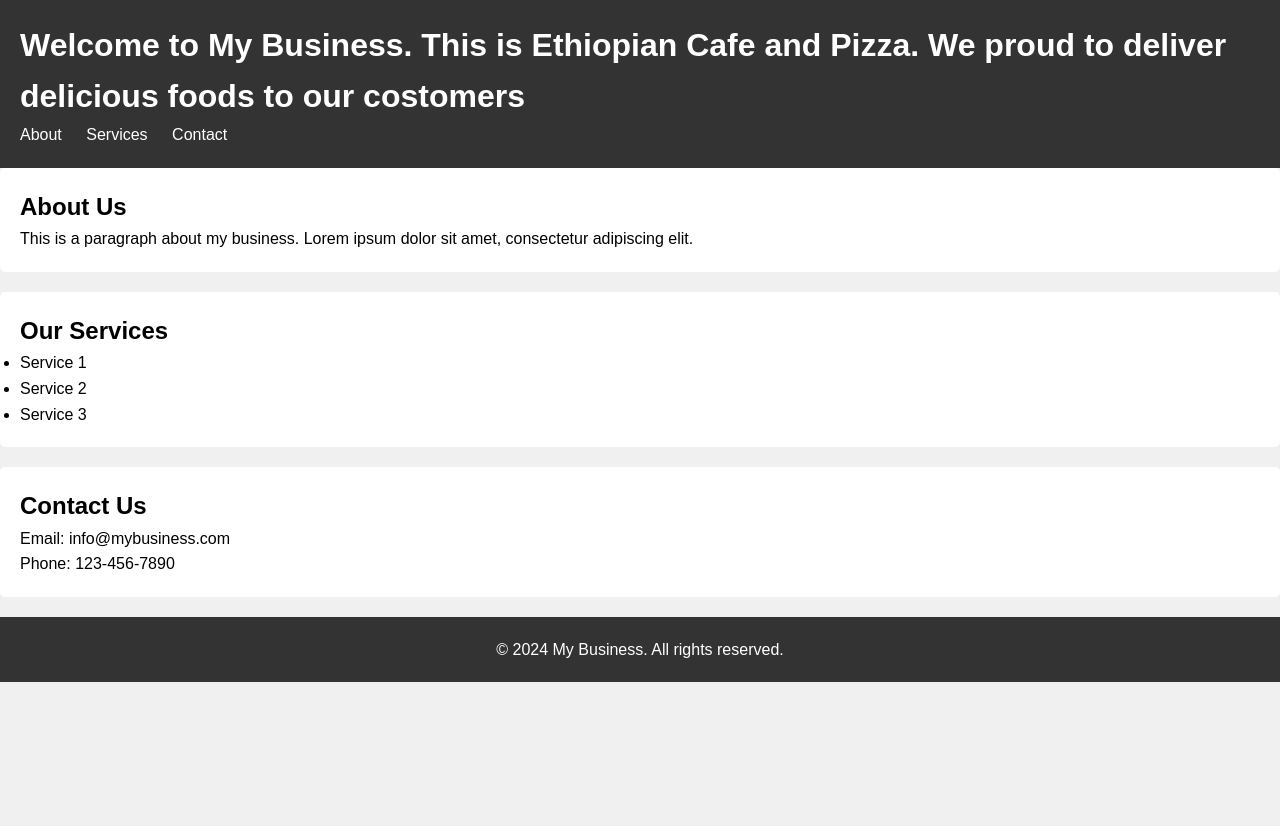
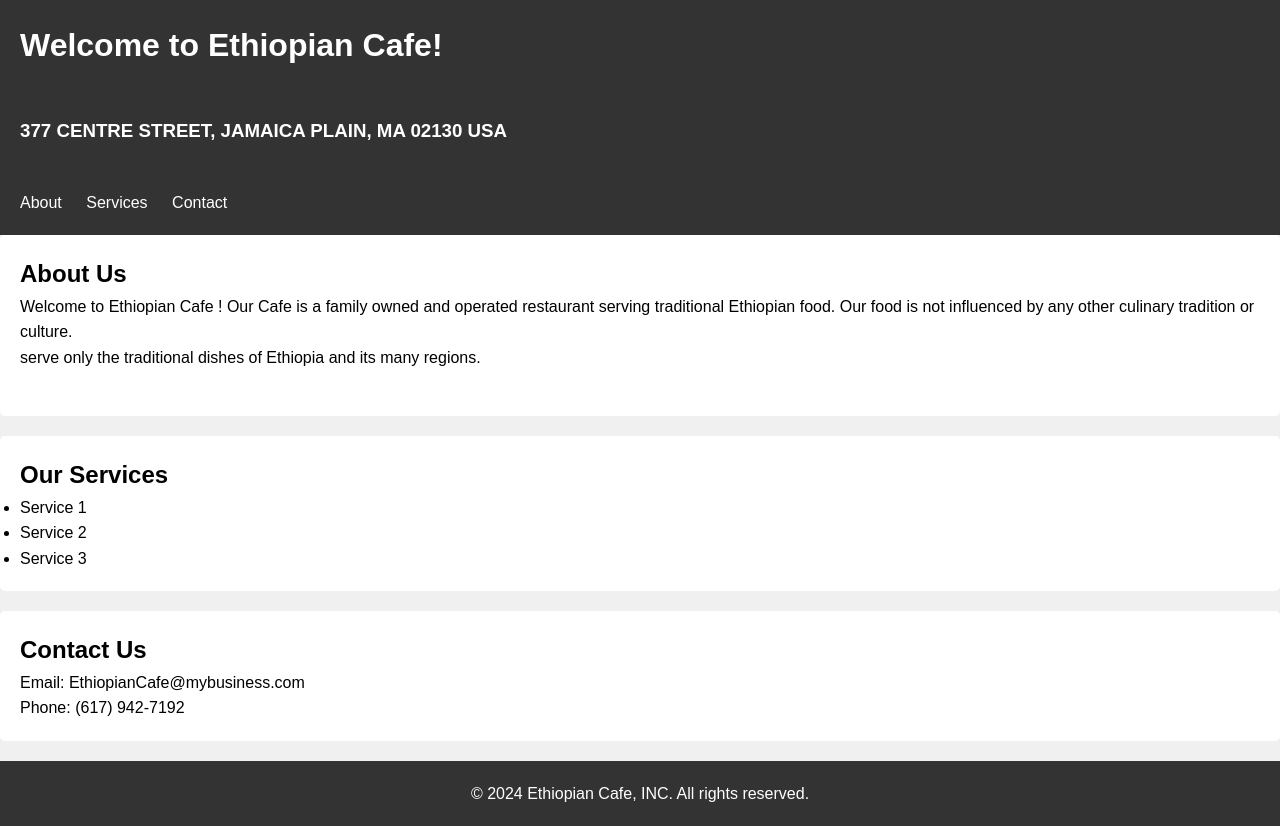
Before and after one commit to 5250FSW/EthiopianCafe, a plain HTML site: page index.html in a window 1280 px wide. Before the commit the page ends 800 px from the top, so only its background shows below. Drawn offline with Linux system fonts and the light colour scheme; a script that the page names is missing.

Commit message:
Updates to index

```diff
--- a/index.html
+++ b/index.html
@@ -3,12 +3,13 @@
 <head>
     <meta charset="UTF-8">
     <meta name="viewport" content="width=device-width, initial-scale=1.0">
-    <title>My Business Website</title>
+    <title>Ethiopian Cafe </title>
     <link rel="stylesheet" href="styles.css">
 </head>
 <body>
     <header>
-        <h1>Welcome to My Business. This is Ethiopian Cafe and Pizza. We proud to deliver delicious foods to our costomers</h1>
+        <h1>Welcome to Ethiopian Cafe!</h1>
+            <br> <h3> 377 CENTRE STREET, JAMAICA PLAIN,   MA   02130   USA </h2> </br>
         <nav>
             <ul>
                 <li><a href="#about">About</a></li>
@@ -20,8 +21,8 @@
 
     <section id="about">
         <h2>About Us</h2>
-        <p>This is a paragraph about my business. Lorem ipsum dolor sit amet, consectetur adipiscing elit.</p>
-    </section>
+        <p> Welcome to Ethiopian Cafe ! Our Cafe is a family owned and operated restaurant serving traditional Ethiopian food. Our food is not influenced by any other culinary tradition or culture. <br> serve only the traditional dishes of Ethiopia and its many regions.</p>
+    </br></p> </section>
 
     <section id="services">
         <h2>Our Services</h2>
@@ -34,12 +35,12 @@
 
     <section id="contact">
         <h2>Contact Us</h2>
-        <p>Email: info@mybusiness.com</p>
-        <p>Phone: 123-456-7890</p>
+        <p>Email: EthiopianCafe@mybusiness.com</p>
+        <p>Phone: (617) 942-7192</p>
     </section>
 
     <footer>
-        <p>&copy; 2024 My Business. All rights reserved.</p>
+        <p>&copy; 2024 Ethiopian Cafe, INC. All rights reserved.</p>
     </footer>
 
     <script src="script.js"></script>
```
